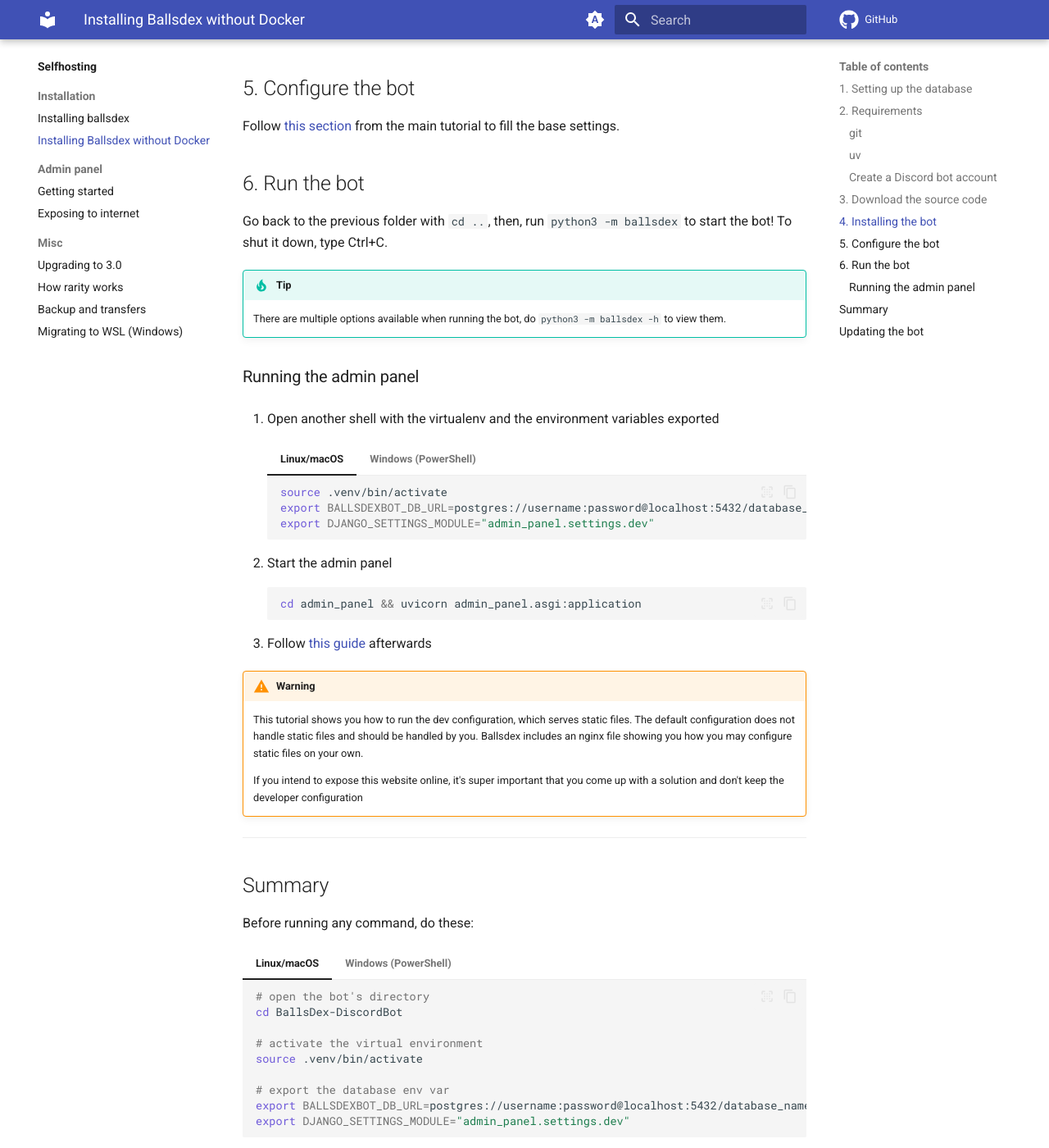
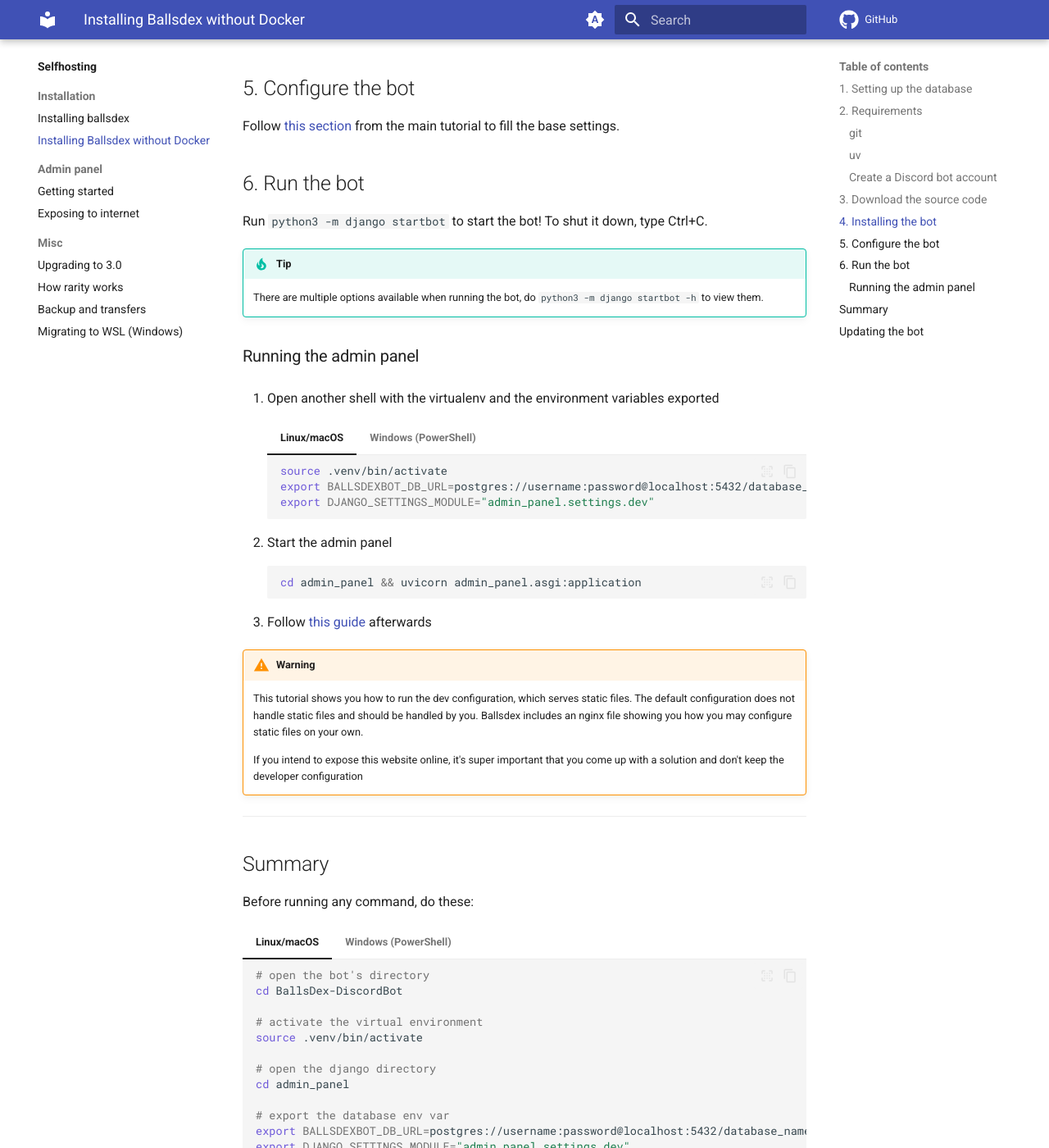
Before and after one commit to Ballsdex-Team/BallsDex-DiscordBot, an MkDocs documentation site: the page built from docs/selfhosting/installation/installing-ballsdex-no-docker.md, in a window 1280 px wide and 1400 px high, scrolled down 2830 px. Shown: the whole window at 82% size. Built offline with MkDocs 1.6.1 and Material for MkDocs 9.7.7, drawn with Linux system fonts in a browser that asks for light colours; comment, search, counter and statistics services are not loaded; some of the changed text lies outside the part shown.

Commit message:
docs: fix a few commands with location

````diff
--- a/docs/selfhosting/installation/installing-ballsdex-no-docker.md
+++ b/docs/selfhosting/installation/installing-ballsdex-no-docker.md
@@ -124,11 +124,11 @@
 
 ## 6. Run the bot
 
-Go back to the previous folder with `cd ..`, then, run `python3 -m ballsdex` to start the bot!
+Run `python3 -m django startbot` to start the bot!
 To shut it down, type Ctrl+C.
 
 !!! tip
-    There are multiple options available when running the bot, do `python3 -m ballsdex -h` to view them.
+    There are multiple options available when running the bot, do `python3 -m django startbot -h` to view them.
 
 ### Running the admin panel
 
@@ -179,6 +179,9 @@
     # activate the virtual environment
     source .venv/bin/activate
 
+    # open the django directory
+    cd admin_panel
+
     # export the database env var
     export BALLSDEXBOT_DB_URL=postgres://username:password@localhost:5432/database_name
     export DJANGO_SETTINGS_MODULE="admin_panel.settings.dev"
@@ -202,11 +205,11 @@
 
 - Start the bot:
   ```bash
-  python3 -m ballsdex
+  python3 -m django startbot
   ```
 - Start the admin panel:
   ```bash
-  cd admin_panel && uvicorn admin_panel.asgi:application
+  uvicorn admin_panel.asgi:application
   ```
 
 ## Updating the bot
````
Also changed, not shown: docs/selfhosting/admin-panel/exposing-to-internet.md (+2 -2 lines).
